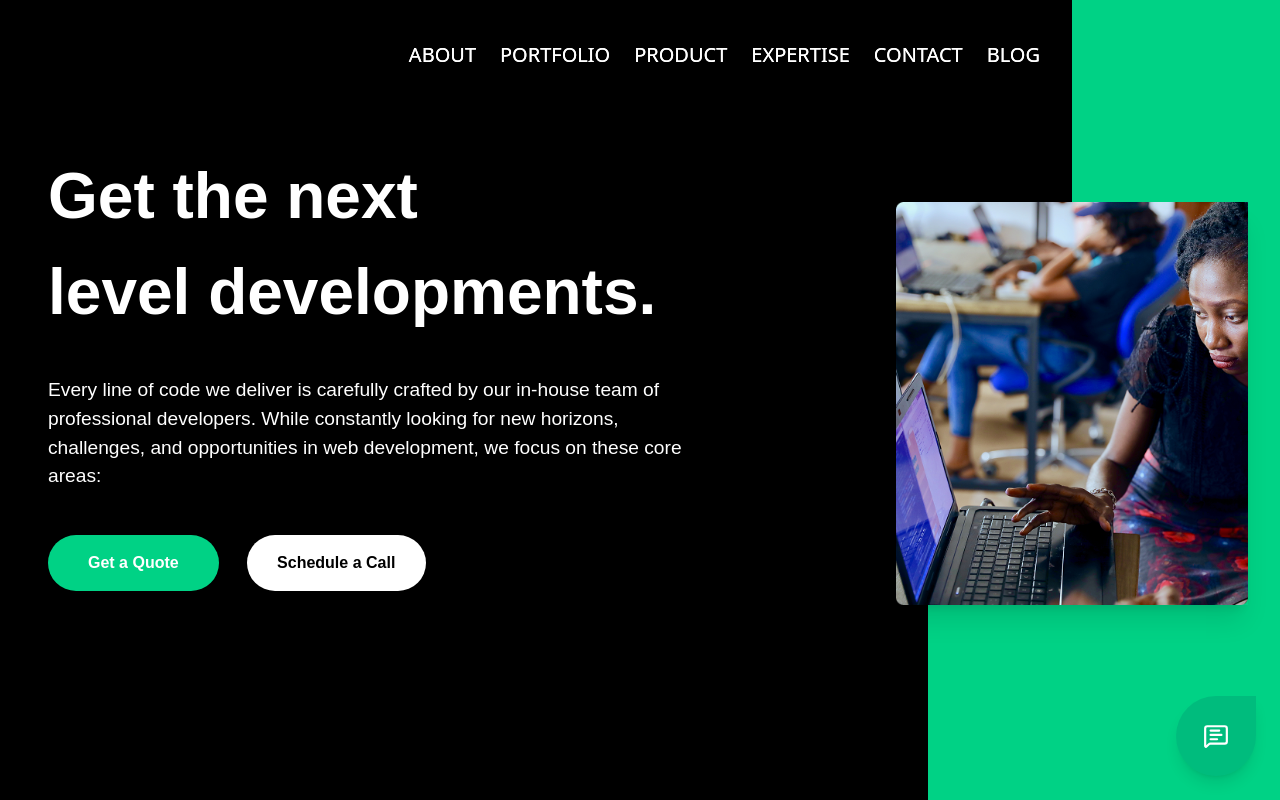
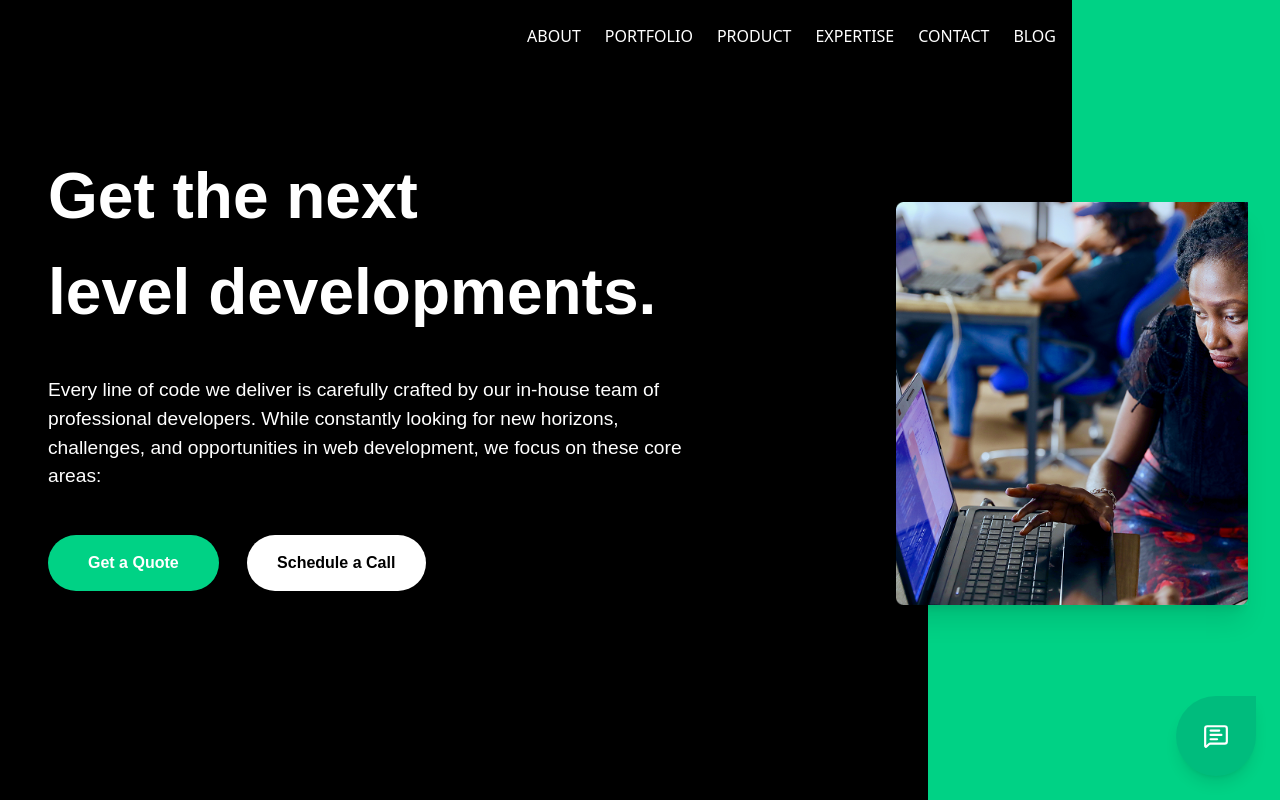
Before and after one commit to payalsatani93/petrong, a React (Vite) app: page / in a window 1280 px wide. Shown: the top 800 px of the page. Built offline with nearby package versions, Linux system fonts and the light colour scheme.

Commit message:
final change in home navbar

```diff
--- a/src/App.jsx
+++ b/src/App.jsx
@@ -25,12 +25,14 @@ function App() {
   return (
     <Router>
       <Routes>
-        <Route path="/" element={
+        <Route
+          path="/"
+          element={
             <>
-              <Navforhome/>
-              <Home/>
+              <Home />
             </>
-          }/>
+          }
+        />
         <Route
           path="/About"
           element={
--- a/src/pages/Home/Hero.jsx
+++ b/src/pages/Home/Hero.jsx
@@ -5,7 +5,7 @@ export default function Hero() {
 
   return (
     <section className="w-full h-full bg-white overflow-hidden z-0 relative " style={{ fontFamily: "var(--font-poppins)" }}>
-      <div className="bg-black lg:w-[90%] md:w[90%]  flex z-50  ">
+      <div className="bg-black lg:w-[90%] md:w[90%]  flex   ">
         <div className="border-0 xl:flex lg:flex md:flex sm:grid mt-15">
           {/* Hero Content */}
           <div
--- a/src/pages/Home/Navforhome.jsx
+++ b/src/pages/Home/Navforhome.jsx
@@ -1,14 +1,27 @@
 import React, { useState } from "react";
 
 export default function Navforhome() {
-  const [isOpen, setIsOpen] = useState(false); // Mobile menu
+  const [isOpen, setIsOpen] = useState(false); // Mobile menu state
+
+  // Menu items with page links
+  const menuItems = [
+    { name: "ABOUT", link: "/About" },
+    { name: "PORTFOLIO", link: "/Portfolio" },
+    { name: "PRODUCT", link: "/Product" },
+    { name: "EXPERTISE", link: "/Expertise" },
+    { name: "CONTACT", link: "/Contact" },
+    { name: "BLOG", link: "/Blog" },
+  ];
 
   return (
-    <>
+   <div>
       {/* Navbar */}
-      <nav className="w-full z-50 bg-transparent flex justify-end items-center px-10 py-10 lg:right-50 md:right-20 absolute">
+      <nav className="bg-transparent p-2 text-white z-50   lg:flex lg:justify-end lg:right-50  w-full absolute">
+        <div className="flex justify-between items-center">
+
           {/* Desktop Menu */}
-        <ul className="hidden md:flex gap-6 lg:text-[20px] md:text-[15px] text-white font-poppins">
+          <ul className="hidden md:flex space-x-6 p-4 text-white">
+
             <li>
               <a href="/About">ABOUT</a>
             </li>
@@ -29,13 +42,13 @@ export default function Navforhome() {
             </li>
           </ul>
 
-        {/* Mobile Hamburger Button */}
-        {isOpen ? (
-          // Cross Button
+          {/* Mobile Hamburger */}
           <button
-            onClick={() => setIsOpen(false)}
+            onClick={() => setIsOpen(!isOpen)}
             className="md:hidden text-white focus:outline-none"
           >
+            {isOpen ? (
+              // Cross icon
               <svg
                 className="w-7 h-7"
                 fill="none"
@@ -49,13 +62,8 @@ export default function Navforhome() {
                   d="M6 18L18 6M6 6l12 12"
                 />
               </svg>
-          </button>
             ) : (
-          // Hamburger Button
-          <button
-            onClick={() => setIsOpen(true)}
-            className="md:hidden text-white focus:outline-none"
-          >
+              // Hamburger icon
               <svg
                 className="w-7 h-7"
                 fill="none"
@@ -69,31 +77,35 @@ export default function Navforhome() {
                   d="M4 6h16M4 12h16M4 18h16"
                 />
               </svg>
+            )}
           </button>
+        </div>
+
+        {/* Mobile Menu Dropdown */}
+        {isOpen && (
+          <ul className="md:hidden mt-4 space-y-3 text-white bg-slate-800 p-4 rounded-lg">
+
+            <li>
+              <a href="/About">ABOUT</a>
+            </li>
+            <li>
+              <a href="/Portfolio">PORTFOLIO</a>
+            </li>
+            <li>
+              <a href="/Product">PRODUCT</a>
+            </li>
+            <li>
+              <a href="/Expertise">EXPERTISE</a>
+            </li>
+            <li>
+              <a href="/Contact">CONTACT</a>
+            </li>
+            <li>
+              <a href="/Blog">BLOG</a>
+            </li>
+          </ul>
         )}
       </nav>
-
-      {/* Mobile Menu */}
-      {isOpen && (
-        <ul className="w-full bg-black bg-opacity-90 flex flex-col items-center gap-6 py-6 font-medium md:hidden z-40 text-white mt-2">
-          {[
-            "ABOUT",
-            "PORTFOLIO",
-            "PRODUCT",
-            "EXPERTISE",
-            "CONTACT",
-            "BLOG",
-          ].map((item) => (
-            <li
-              key={item}
-              className="hover:text-green-400 cursor-pointer"
-              onClick={() => setIsOpen(false)}
-            >
-              {item}
-            </li>
-          ))}
-        </ul>
-      )}
-    </>
+    </div>
   );
 }
```
Lines whose indentation alone changed are shown as unchanged.
